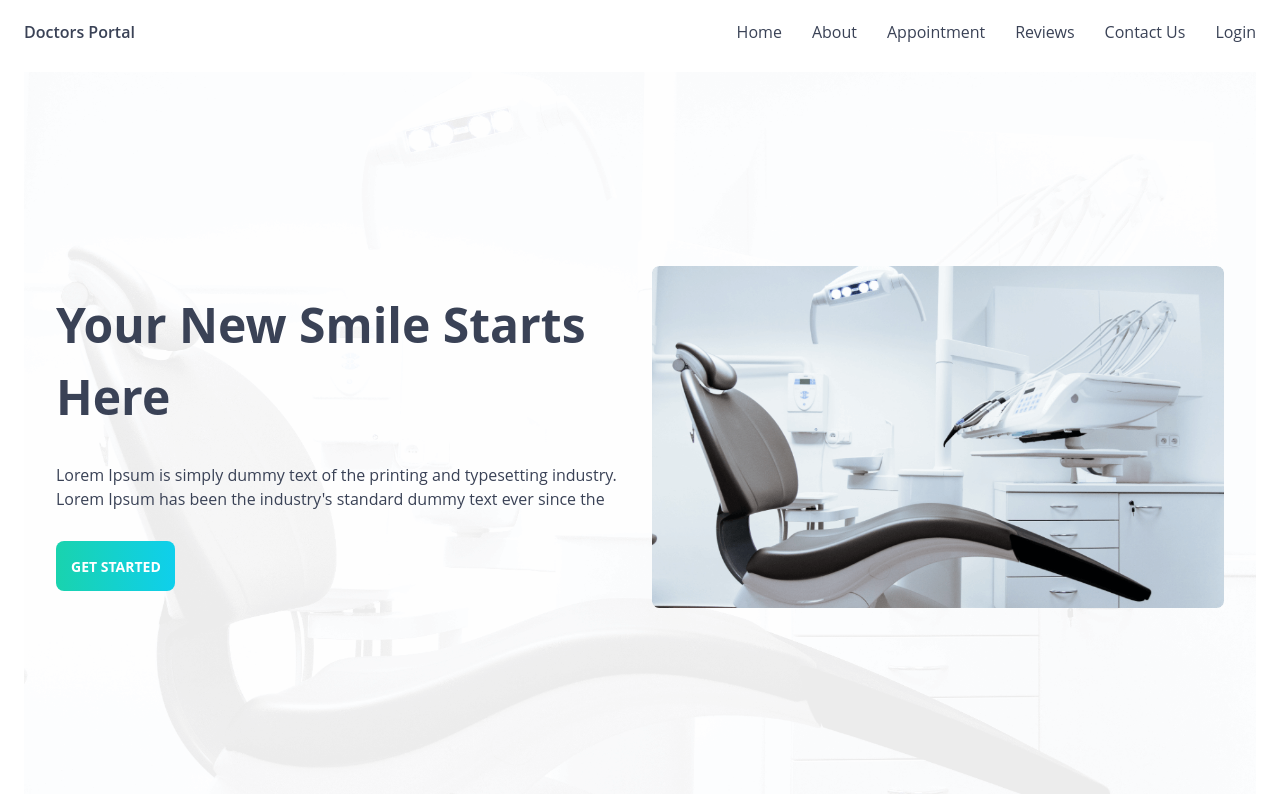
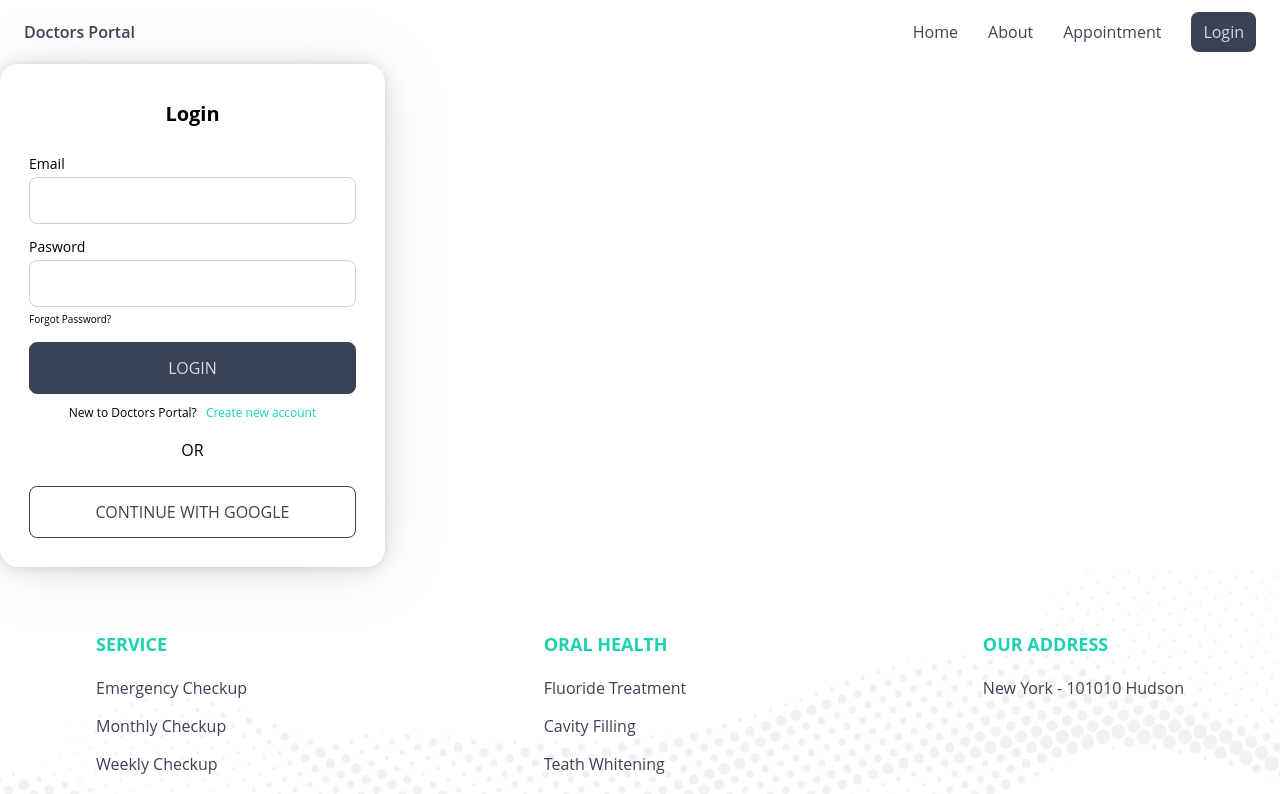
Before and after one commit to anjankarmakar10/doctors-portal-client, a React (Vite) app: page /signin in a window 1280 px wide. Shown: the top 794 px of the page. Built offline with nearby package versions, Linux system fonts and the light colour scheme.

Commit message:
implement routes

```diff
--- a/src/App.jsx
+++ b/src/App.jsx
@@ -1,15 +1,22 @@
+import { styled } from "styled-components";
 import Footer from "./components/Footer/Footer";
 import Navbar from "./components/Navbar/Desktop/Navbar";
-import Home from "./pages/Home/Home";
+import { Outlet } from "react-router-dom";
 
 function App() {
   return (
     <>
       <Navbar />
-      <Home />
+      <Wrapper />
       <Footer />
     </>
   );
 }
 
+const Wrapper = styled(Outlet)`
+  /* margin-top: 64px; */
+  max-width: 1375px;
+  margin-inline: auto;
+`;
+
 export default App;
--- a/src/components/Navbar/Desktop/Navbar.jsx
+++ b/src/components/Navbar/Desktop/Navbar.jsx
@@ -1,7 +1,6 @@
 import { Menu } from "react-feather";
 import { useState } from "react";
 import MobileNav from "../Mobile/MobileNav";
-
 import {
   Wrapper,
   MenuIcon,
@@ -27,9 +26,7 @@ const Navbar = () => {
           <Navitem to={"/"}>Home</Navitem>
           <Navitem to={"/about"}>About</Navitem>
           <Navitem to={"/appointment"}>Appointment</Navitem>
-          <Navitem to={"/reviews"}>Reviews</Navitem>
-          <Navitem to={"/contact"}>Contact Us</Navitem>
-          <Navitem to={"/login"}>Login</Navitem>
+          <Navitem to={"/signin"}>Login</Navitem>
           <MenuIcon onClick={() => setActive(true)}>
             <Menu />
           </MenuIcon>
--- a/src/components/Navbar/Desktop/Navbar.style.jsx
+++ b/src/components/Navbar/Desktop/Navbar.style.jsx
@@ -1,5 +1,6 @@
 import { styled } from "styled-components";
 import QUERIES from "../../../constants/Queries";
+import { NavLink } from "react-router-dom";
 
 const Wrapper = styled.div`
   max-width: 1375px;
@@ -29,7 +30,7 @@ const Navlinks = styled.ul`
   gap: 1.875rem;
   align-items: center;
 `;
-const Navitem = styled.a`
+const Navitem = styled(NavLink)`
   cursor: pointer;
   font-size: 1rem;
   color: var(--clr-dark);
--- a/src/components/Navbar/Mobile/MobileNav.jsx
+++ b/src/components/Navbar/Mobile/MobileNav.jsx
@@ -18,12 +18,7 @@ const MobileNav = ({ onExit }) => {
         <Navitem onClick={onExit} to={"/appointment"}>
           Appointment
         </Navitem>
-        <Navitem onClick={onExit} to={"/reviews"}>
-          Reviews
-        </Navitem>
-        <Navitem onClick={onExit} to={"/contact"}>
-          Contact Us
-        </Navitem>
+
         <Navitem onClick={onExit} to={"/login"}>
           Login
         </Navitem>
--- a/src/main.jsx
+++ b/src/main.jsx
@@ -1,12 +1,13 @@
 import React from "react";
 import ReactDOM from "react-dom/client";
-import App from "./App.jsx";
 import "./index.css";
 import GlobalStyles from "./GlobalStyles.js";
+import routes from "./routes/routes";
+import { RouterProvider } from "react-router-dom";
 
 ReactDOM.createRoot(document.getElementById("root")).render(
   <React.StrictMode>
-    <App />
+    <RouterProvider router={routes} />
     <GlobalStyles />
   </React.StrictMode>
 );
--- /dev/null
+++ b/src/pages/About/About.jsx
@@ -0,0 +1,5 @@
+const About = () => {
+  return <div>About</div>;
+};
+
+export default About;
--- /dev/null
+++ b/src/pages/Appointment/Appoinment.jsx
@@ -0,0 +1,5 @@
+const Appoinment = () => {
+  return <div>Appoinment</div>;
+};
+
+export default Appoinment;
--- /dev/null
+++ b/src/pages/SignIn/container/SignInFrom.jsx
@@ -0,0 +1,117 @@
+import styled from "styled-components";
+
+const SignInFrom = () => {
+  return (
+    <Wrapper>
+      <h3>Login</h3>
+      <form>
+        <label htmlFor="Email">
+          <span>Email</span>
+          <input type="email" />
+        </label>
+        <label htmlFor="password">
+          <span>Pasword</span>
+          <input type="password" />
+          <span className="forgot">Forgot Password?</span>
+        </label>
+        <ButtonLogin>Login</ButtonLogin>
+        <p className="create">
+          New to Doctors Portal? <span>Create new account</span>
+        </p>
+        <p className="or">OR</p>
+        <ButtonGoogle>CONTINUE WITH GOOGLE</ButtonGoogle>
+      </form>
+    </Wrapper>
+  );
+};
+
+const Wrapper = styled.div`
+  width: 385px;
+  @media (max-width: 390px) {
+    width: 100%;
+  }
+  display: flex;
+  flex-direction: column;
+  padding: 35px 29px 29px 29px;
+  gap: 1.5rem;
+  border-radius: 18px;
+  box-shadow: 0px 0.1px 2px rgba(0, 0, 0, 0.031),
+    0px 0.3px 6px rgba(0, 0, 0, 0.044), 0px 0.7px 12px rgba(0, 0, 0, 0.056),
+    0px 1.5px 25px rgba(0, 0, 0, 0.069), 0px 4px 70px rgba(0, 0, 0, 0.1);
+
+  h3 {
+    font-size: 1.25rem;
+    text-align: center;
+  }
+
+  form {
+    display: flex;
+    flex-direction: column;
+    width: 100%;
+  }
+
+  label {
+    margin-bottom: 12px;
+    font-size: 0.875rem;
+
+    span {
+      margin-bottom: 3px;
+      color: black;
+      font-weight: 500;
+      display: inline-block;
+    }
+  }
+  input {
+    display: block;
+    width: 100%;
+    border: 1px solid #cfcfcf;
+    padding: 12px;
+    border-radius: 8px;
+    color: var(--clr-dark);
+  }
+  .forgot {
+    margin-top: 2px;
+    font-size: 0.625rem;
+    cursor: pointer;
+    font-weight: 500;
+  }
+  .create {
+    font-size: 0.75rem;
+    text-align: center;
+    margin-top: 0.625rem;
+    font-weight: 500;
+
+    span {
+      color: var(--clr-green);
+      cursor: pointer;
+      margin-left: 6px;
+    }
+  }
+
+  .or {
+    margin-block: 1rem 1.5rem;
+    text-align: center;
+    font-weight: 500;
+  }
+`;
+
+const Button = styled.button`
+  padding: 13px;
+  width: 100%;
+  text-align: center;
+  text-transform: uppercase;
+  border: 1px solid var(--clr-dark);
+  border-radius: 8px;
+  font-size: 1rem;
+  font-weight: 500;
+`;
+
+const ButtonLogin = styled(Button)`
+  color: #d4d9e3;
+  background-color: var(--clr-dark);
+`;
+const ButtonGoogle = styled(Button)`
+  color: var(--clr-dark);
+`;
+
+export default SignInFrom;
--- /dev/null
+++ b/src/routes/routes.jsx
@@ -0,0 +1,33 @@
+import { createBrowserRouter } from "react-router-dom";
+import App from "../App";
+import Home from "../pages/Home/Home";
+import About from "../pages/About/About";
+import Appoinment from "../pages/Appointment/Appoinment";
+import SignIn from "../pages/SignIn/container/SignInFrom";
+
+const routes = createBrowserRouter([
+  {
+    path: "/",
+    element: <App />,
+    children: [
+      {
+        path: "/",
+        element: <Home />,
+      },
+      {
+        path: "about",
+        element: <About />,
+      },
+      {
+        path: "appointment",
+        element: <Appoinment />,
+      },
+      {
+        path: "signin",
+        element: <SignIn />,
+      },
+    ],
+  },
+]);
+
+export default routes;
```
Also changed, not shown: src/pages/SignIn/SignIn.jsx (added, +20 -0 lines).
